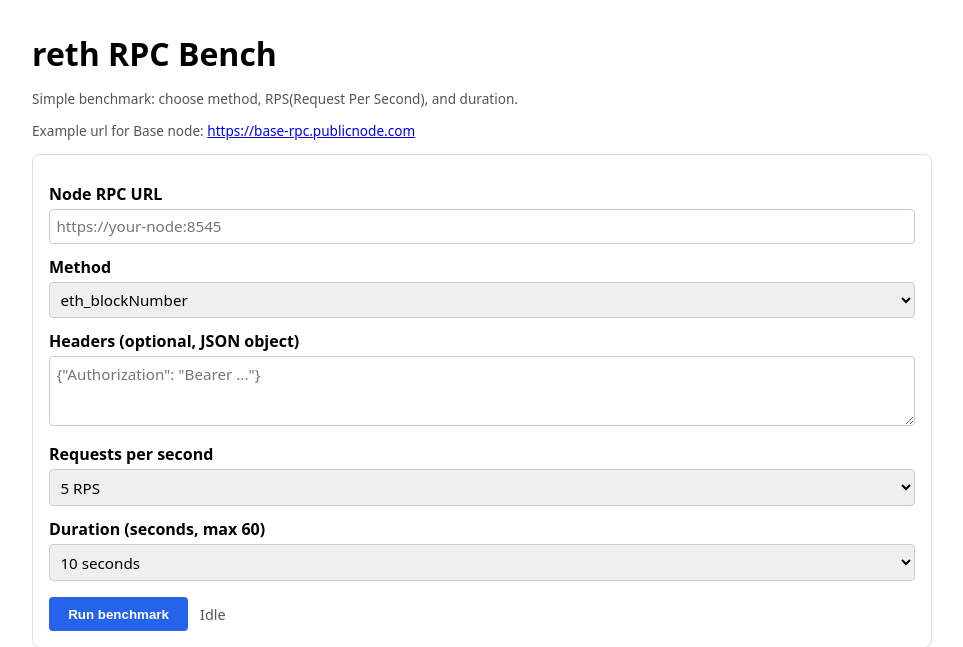
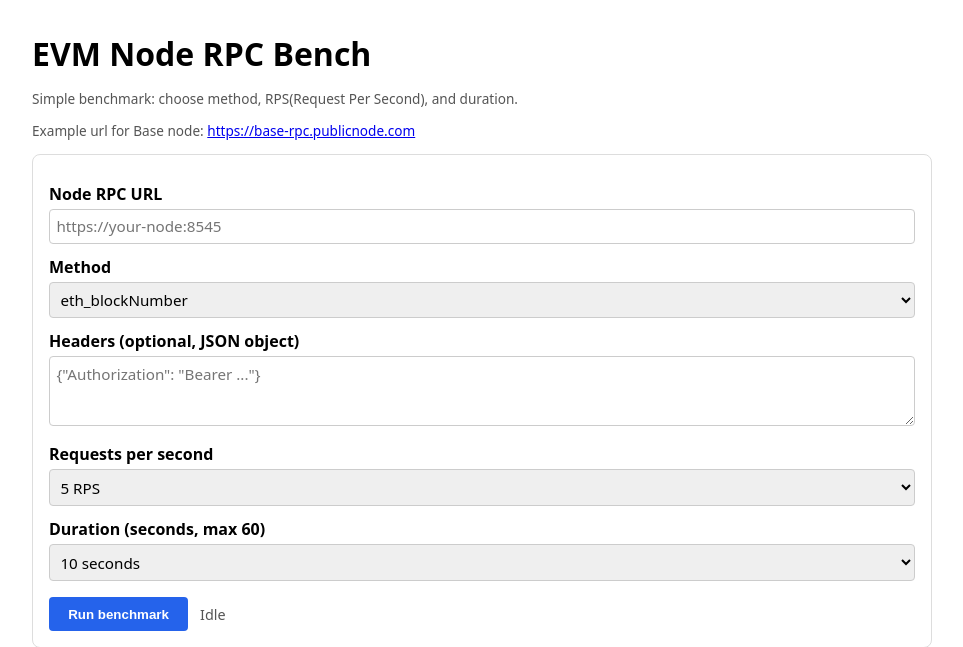
Before and after one commit to krissemmy/evm-node-rpc-benchmark, a FastAPI app: page / in a window 1280 px wide. Shown: the top 647 px of the page, without its empty margins (158-1121 px from the left). Run offline with FastAPI, Linux system fonts and the light colour scheme.

Commit message:
edit title

```diff
--- a/templates/index.html
+++ b/templates/index.html
@@ -2,7 +2,7 @@
 <html lang="en">
 <head>
   <meta charset="UTF-8" />
-  <title>reth RPC Bench</title>
+  <title>EVM Node RPC Bench</title>
   <style>
     body {
       font-family: system-ui, -apple-system, BlinkMacSystemFont, "Segoe UI", sans-serif;
@@ -115,7 +115,7 @@
   </style>
 </head>
 <body>
-  <h1>reth RPC Bench</h1>
+  <h1>EVM Node RPC Bench</h1>
   <p class="small">
     Simple benchmark: choose method, RPS(Request Per Second), and duration.
   </p>
```
